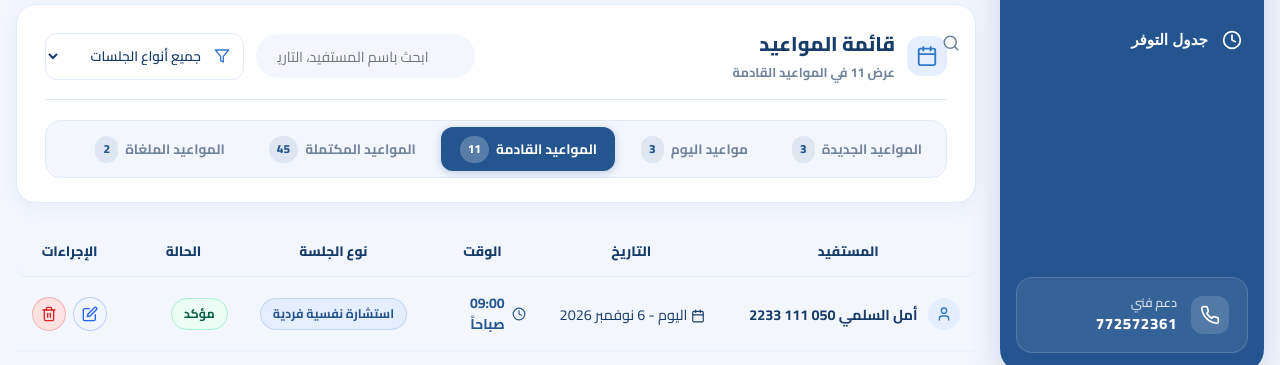
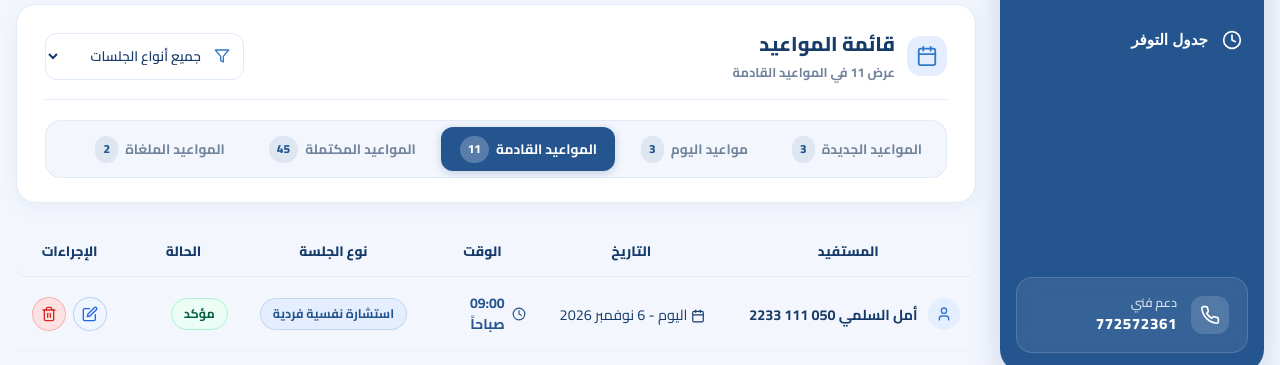
Before and after one commit to sajaalraai-arch/Maladh_platform, a plain HTML site: page doctor-dashboard.html in a window 1280 px wide. Shown: the part 411-776 px from the top of the page. Drawn offline with Linux system fonts and the light colour scheme.

Commit message:
startto availability

```diff
--- a/doctor-dashboard.html
+++ b/doctor-dashboard.html
@@ -568,11 +568,6 @@
 
             <!-- أدوات الفرز والبحث المدمجة -->
             <div class="doc-table-controls-wrap">
-              <!-- حقل البحث باسم المستفيد، التاريخ، أو نوع الاستشارة -->
-              <div class="doc-search-bar" style="max-width:300px;">
-                <svg class="icon ic-18 doc-search-icon"><use href="#i-search"/></svg>
-                <input type="text" id="apptsSearchInput" class="doc-search-input" placeholder="ابحث باسم المستفيد، التاريخ، أو نوع الاستشارة..." aria-label="بحث في قائمة المواعيد" />
-              </div>
 
               <!-- تصفية حسب نوع الاستشارة مع أيقونة الفلترة قبلها -->
               <div class="doc-filter-wrap">
```
